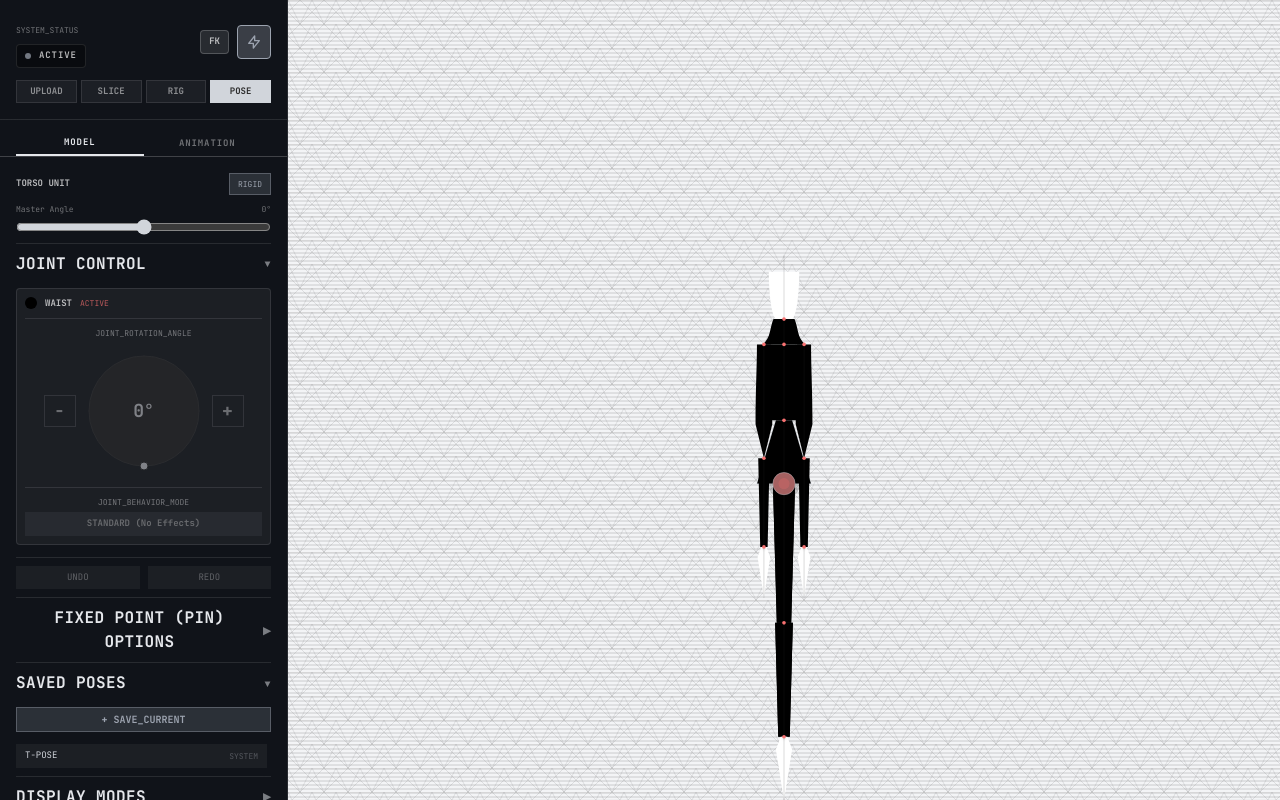
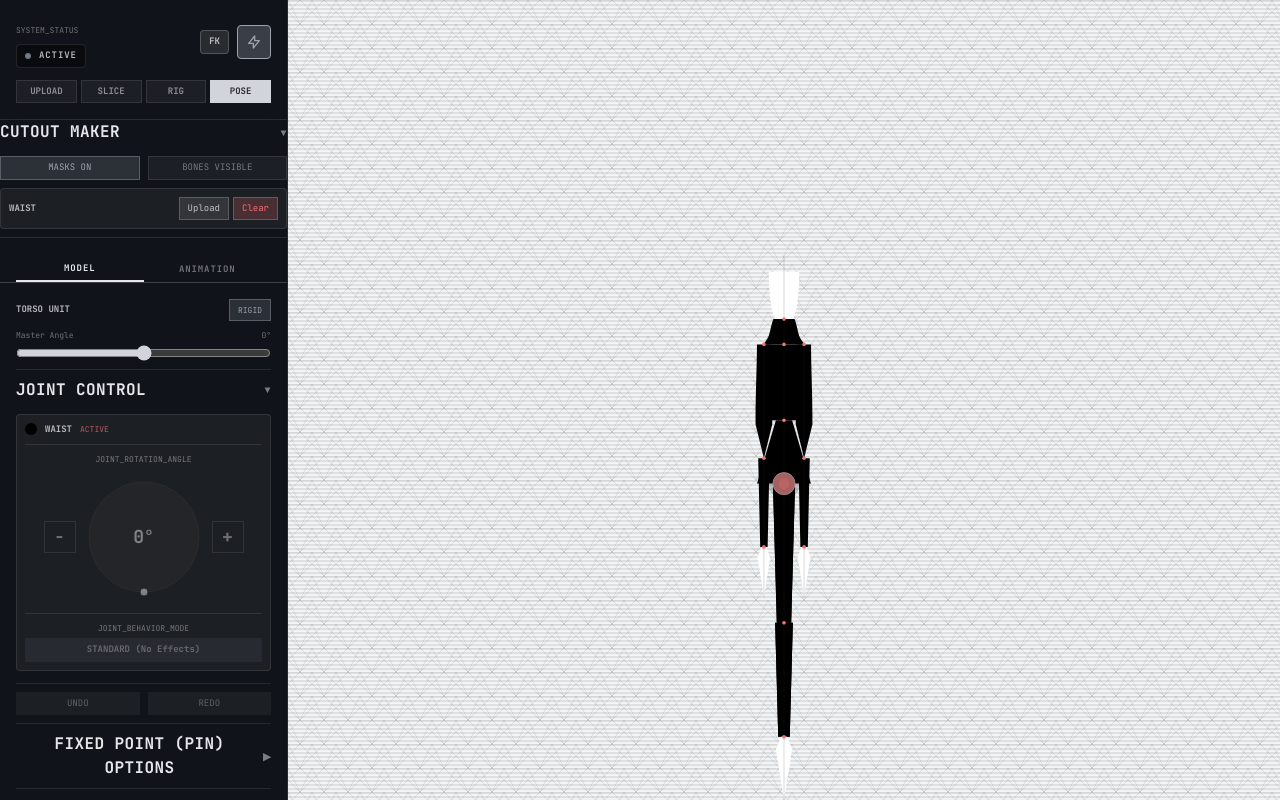
Before and after one commit to etcbrad/Bitruvian-Paynted-Pyxl-Puppyt, a React (Vite) app: page / in a window 1280 px wide. Built offline with nearby package versions, Linux system fonts and the light colour scheme.

Commit message:
Auto-commit: 2026-03-13 00:32:42.038 UTC
Changes: 1 modified

[auto-sync] Ready for CodeRabbit review

```diff
--- a/App.tsx
+++ b/App.tsx
@@ -829,6 +829,142 @@ const App: React.FC = () => {
                 </button>
               ))}
             </div>
+          </div>
+
+          {/* Section: Cutout Maker */}
+          <div className="flex flex-col gap-1 w-full text-left border-b border-white/10 pb-2 mb-2">
+            <button
+              onClick={() => toggleSection('cutout-maker')}
+              className="flex items-center justify-between w-full text-focus-ring font-bold uppercase tracking-wide hover:text-white transition-colors"
+            >
+              <span>CUTOUT MAKER</span>
+              <span className="text-[10px] opacity-50">{expandedSections['cutout-maker'] ? '▼' : '▶'}</span>
+            </button>
+
+            {expandedSections['cutout-maker'] && (
+              <div className="mt-2 flex flex-col gap-2">
+                <div className="flex items-center gap-2">
+                  <button
+                    onClick={() => setMasksEnabled(prev => !prev)}
+                    className={`flex-1 text-[9px] px-2 py-1 border uppercase ${
+                      masksEnabled ? 'bg-accent-green/20 border-accent-green/40 text-accent-green' : 'bg-white/5 border-white/10 text-white/40'
+                    }`}
+                  >
+                    Masks {masksEnabled ? 'On' : 'Off'}
+                  </button>
+                  <button
+                    onClick={() => setHideBonesWithMasks(prev => !prev)}
+                    disabled={!masksEnabled}
+                    className={`flex-1 text-[9px] px-2 py-1 border uppercase ${
+                      !masksEnabled
+                        ? 'bg-white/5 border-transparent text-white/30 cursor-not-allowed'
+                        : hideBonesWithMasks
+                          ? 'bg-selection/30 border-selection text-selection'
+                          : 'bg-white/5 border-white/10 text-white/40'
+                    }`}
+                  >
+                    Bones {hideBonesWithMasks ? 'Hidden' : 'Visible'}
+                  </button>
+                </div>
+
+                <div className="bg-white/5 p-2 rounded border border-white/10">
+                  <div className="flex items-center justify-between">
+                    <span className="text-[9px] uppercase text-white/70 font-bold">
+                      {primarySelectedPart ? getPartCategoryDisplayName(primarySelectedPart) : 'Select Joint'}
+                    </span>
+                    <div className="flex gap-1">
+                      <button
+                        onClick={() => maskUploadInputRef.current?.click()}
+                        disabled={!primarySelectedPart}
+                        className={`text-[9px] px-2 py-1 border ${
+                          primarySelectedPart ? 'bg-white/10 border-white/20 text-white/70' : 'bg-white/5 border-transparent text-white/30 cursor-not-allowed'
+                        }`}
+                      >
+                        Upload
+                      </button>
+                      <button
+                        onClick={() => primarySelectedPart && updateMaskLayer(primarySelectedPart, { src: null })}
+                        disabled={!primarySelectedPart}
+                        className={`text-[9px] px-2 py-1 border ${
+                          primarySelectedPart ? 'bg-accent-red/20 border-accent-red/40 text-accent-red' : 'bg-white/5 border-transparent text-white/30 cursor-not-allowed'
+                        }`}
+                      >
+                        Clear
+                      </button>
+                    </div>
+                  </div>
+                  <input ref={maskUploadInputRef} type="file" accept="image/*" onChange={handleMaskUpload} className="hidden" />
+
+                  {primarySelectedPart && maskLayers[primarySelectedPart]?.src && (
+                    <div className="mt-2 space-y-2">
+                      <div className="flex justify-between text-[8px] text-white/40">
+                        <span>Opacity</span>
+                        <span>{Math.round(maskLayers[primarySelectedPart].opacity * 100)}%</span>
+                      </div>
+                      <input
+                        type="range"
+                        min={0}
+                        max={100}
+                        value={Math.round(maskLayers[primarySelectedPart].opacity * 100)}
+                        onChange={e => updateMaskLayer(primarySelectedPart, { opacity: Number(e.target.value) / 100 })}
+                        className="w-full accent-selection"
+                      />
+
+                      <div className="flex justify-between text-[8px] text-white/40">
+                        <span>Scale</span>
+                        <span>{maskLayers[primarySelectedPart].scale.toFixed(2)}x</span>
+                      </div>
+                      <input
+                        type="range"
+                        min={50}
+                        max={200}
+                        value={Math.round(maskLayers[primarySelectedPart].scale * 100)}
+                        onChange={e => updateMaskLayer(primarySelectedPart, { scale: Number(e.target.value) / 100 })}
+                        className="w-full accent-selection"
+                      />
+
+                      <div className="flex justify-between text-[8px] text-white/40">
+                        <span>Rotation</span>
+                        <span>{Math.round(maskLayers[primarySelectedPart].rotationDeg)}°</span>
+                      </div>
+                      <input
+                        type="range"
+                        min={-180}
+                        max={180}
+                        value={Math.round(maskLayers[primarySelectedPart].rotationDeg)}
+                        onChange={e => updateMaskLayer(primarySelectedPart, { rotationDeg: Number(e.target.value) })}
+                        className="w-full accent-selection"
+                      />
+
+                      <div className="grid grid-cols-2 gap-2">
+                        <div>
+                          <div className="flex justify-between text-[8px] text-white/40"><span>Offset X</span><span>{Math.round(maskLayers[primarySelectedPart].offsetX)}</span></div>
+                          <input
+                            type="range"
+                            min={-200}
+                            max={200}
+                            value={Math.round(maskLayers[primarySelectedPart].offsetX)}
+                            onChange={e => updateMaskLayer(primarySelectedPart, { offsetX: Number(e.target.value) })}
+                            className="w-full accent-selection"
+                          />
+                        </div>
+                        <div>
+                          <div className="flex justify-between text-[8px] text-white/40"><span>Offset Y</span><span>{Math.round(maskLayers[primarySelectedPart].offsetY)}</span></div>
+                          <input
+                            type="range"
+                            min={-200}
+                            max={200}
+                            value={Math.round(maskLayers[primarySelectedPart].offsetY)}
+                            onChange={e => updateMaskLayer(primarySelectedPart, { offsetY: Number(e.target.value) })}
+                            className="w-full accent-selection"
+                          />
+                        </div>
+                      </div>
+                    </div>
+                  )}
+                </div>
+              </div>
+            )}
           </div>
 
           {/* Tab Bar */}
```
